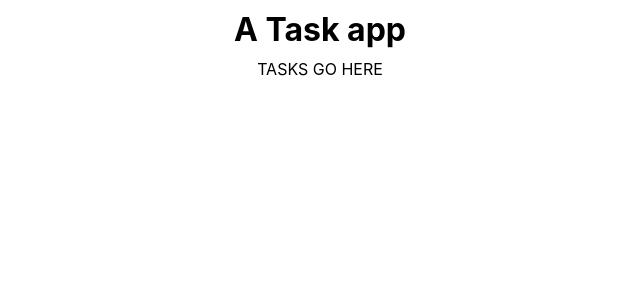
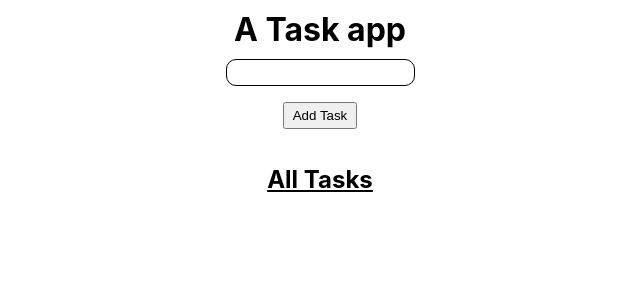
Before and after one commit to mbeckdev/task-app, a React (Create React App) app: page / in a window 1280 px wide. Shown: the top 300 px of the page, without its empty margins (320-960 px from the left). Built offline with nearby package versions, Linux system fonts and the light colour scheme.

Commit message:
Add uniqid and overview and working tasks

```diff
--- a/package.json
+++ b/package.json
@@ -9,6 +9,7 @@
     "react": "^17.0.2",
     "react-dom": "^17.0.2",
     "react-scripts": "4.0.3",
+    "uniqid": "^5.4.0",
     "web-vitals": "^1.0.1"
   },
   "scripts": {
--- a/src/App.css
+++ b/src/App.css
@@ -11,3 +11,21 @@
 h1 {
   margin: 10px;
 }
+
+form {
+  display: flex;
+  flex-direction: column;
+  align-items: center;
+}
+
+input {
+  /* color: blue; */
+  padding: 5px;
+  border-radius: 10px;
+  border: 1px solid black;
+}
+
+button {
+  margin: 1rem;
+  padding: 0.25rem 0.5rem;
+}
--- a/src/App.js
+++ b/src/App.js
@@ -1,12 +1,65 @@
+import React from 'react';
 import './App.css';
 
-function App() {
-  return (
-    <div className="App">
-      <h1>A Task app</h1>
-      <div className="task-container">TASKS GO HERE</div>
-    </div>
-  );
+import Overview from './components/overview/overview.component';
+
+import uniqid from 'uniqid';
+
+class App extends React.Component {
+  constructor() {
+    super();
+
+    this.state = {
+      task: { text: '', id: uniqid() },
+      taskList: [],
+    };
+  }
+
+  handleChange = (e) => {
+    this.setState({
+      task: {
+        text: e.target.value,
+        id: this.state.task.id,
+      },
+    });
+  };
+
+  submitTask = (e) => {
+    e.preventDefault();
+
+    this.setState({
+      task: {
+        text: '',
+        id: uniqid(),
+      },
+      taskList: this.state.taskList.concat(this.state.task),
+    });
+  };
+
+  render() {
+    const { task, taskList } = this.state;
+
+    return (
+      <div className="App">
+        <h1>A Task app</h1>
+
+        <div>
+          <form onSubmit={this.submitTask}>
+            <input
+              type="text"
+              value={task.text}
+              onChange={this.handleChange}
+            ></input>
+            <button type="submit">Add Task</button>
+          </form>
+
+          <div className="task-list"></div>
+        </div>
+
+        <Overview taskList={taskList} />
+      </div>
+    );
+  }
 }
 
 export default App;
--- /dev/null
+++ b/src/components/overview/overview.component.jsx
@@ -0,0 +1,20 @@
+import React from 'react';
+import './overview.styles.css';
+
+const Overview = (props) => {
+  const { taskList } = props;
+
+  return (
+    <div className="overview">
+      <h2>All Tasks</h2>
+
+      <div>
+        {taskList.map((atask) => {
+          return <li key={atask.id}>{atask.text}</li>;
+        })}
+      </div>
+    </div>
+  );
+};
+
+export default Overview;
--- /dev/null
+++ b/src/components/overview/overview.styles.css
@@ -0,0 +1,10 @@
+.overview {
+  padding: 20px;
+  /* background-color: lightblue; */
+  min-height: 20px;
+}
+
+h2 {
+  text-decoration: underline;
+  margin-bottom: 0.5rem;
+}
```
Also changed, not shown: 1 other file (tests, documents, lock files or other folders).
